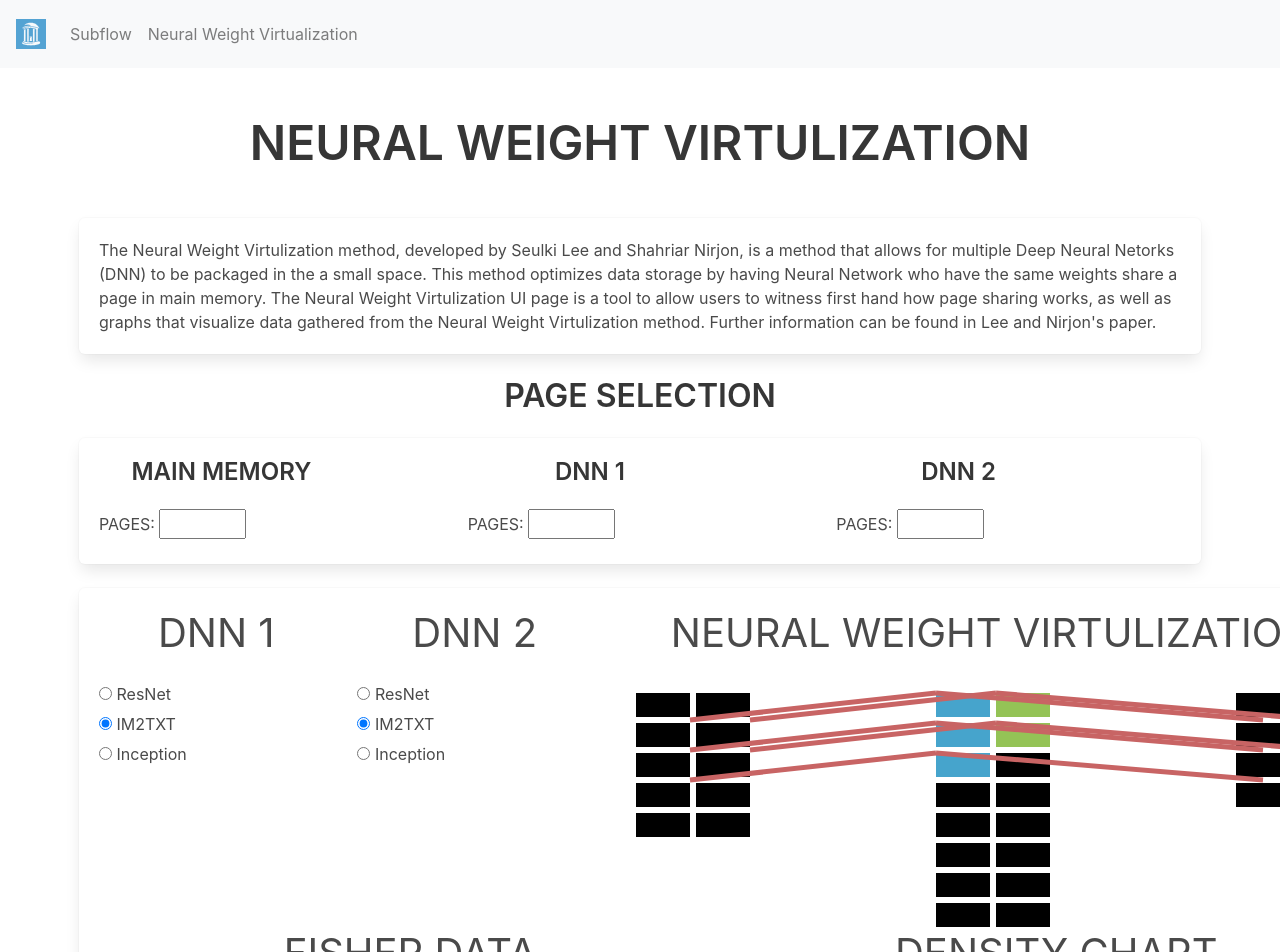
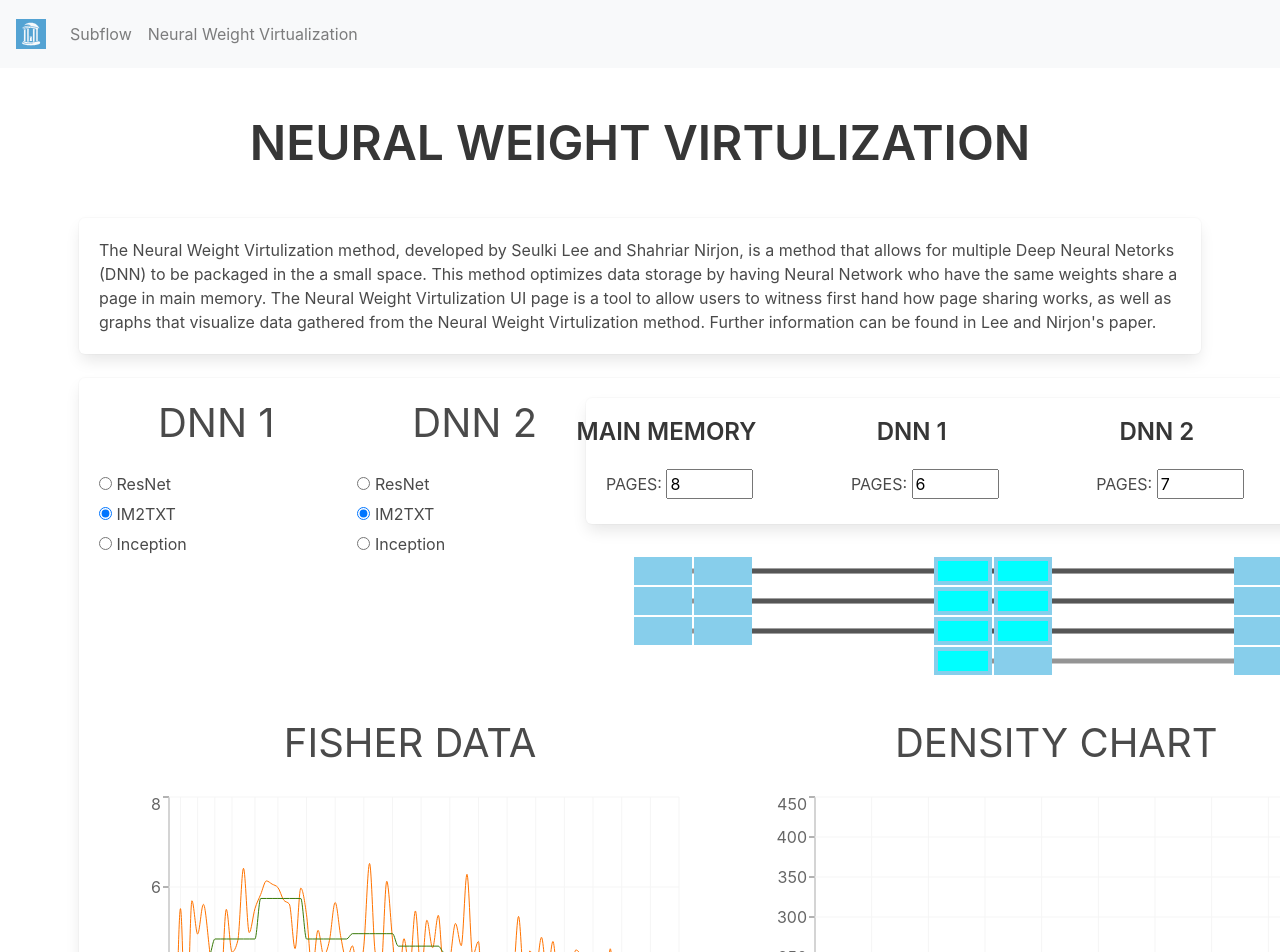
Before and after one commit to akyuus/neural-net-sim, a React (Create React App) app in the folder typescript-app/: page /neuralweightvirtualization in a window 1280 px wide. Shown: the top 952 px of the page. Built offline with nearby package versions, Linux system fonts and the light colour scheme.

Commit message:
consolidation of pageset elements and attempted onChange SVG update

```diff
--- a/typescript-app/src/components/NeuralWeightUI.tsx
+++ b/typescript-app/src/components/NeuralWeightUI.tsx
@@ -1,11 +1,15 @@
 import "../styles.css";
 import PageSet from "./PageSet";
+import PageMatching from "./PageMatching";
 import { LineChart, Line, XAxis, YAxis, CartesianGrid, Tooltip, Label } from "recharts";
 
 import Navigation from "./Navigation";
 import fisherdata from "./fisherdata.json";
 
 export default function NeuralWeightUI() {
+
+
+
   return (
     <div>
       <Navigation />
@@ -29,7 +33,7 @@ export default function NeuralWeightUI() {
               information can be found in Lee and Nirjon's paper.
             </p>
           </div>
-          <div className="columns">
+          {/* <div className="columns">
             <div className="column">
               <h1 className="title is-3 has-text-centered"> PAGE SELECTION </h1>
               <div className="box">
@@ -44,7 +48,7 @@ export default function NeuralWeightUI() {
                     <label htmlFor="main-pages">PAGES:</label>{" "}
                     <input
                       type="number"
-                      id="main-pages"
+                      id="main-pages-mem"
                       name="main-pages"
                       min="0"
                       max="20"
@@ -60,7 +64,7 @@ export default function NeuralWeightUI() {
                     <label htmlFor="main-pages">PAGES:</label>{" "}
                     <input
                       type="number"
-                      id="main-pages"
+                      id="main-pages-1"
                       name="main-pages"
                       min="0"
                       max="20"
@@ -76,7 +80,7 @@ export default function NeuralWeightUI() {
                     <label htmlFor="main-pages">PAGES:</label>{" "}
                     <input
                       type="number"
-                      id="main-pages"
+                      id="main-pages-2"
                       name="main-pages"
                       min="0"
                       max="20"
@@ -85,7 +89,7 @@ export default function NeuralWeightUI() {
                 </div>
               </div>
             </div>
-          </div>
+          </div> */}
           <div className="columns">
             <div className="column">
               <div className="box">
@@ -141,24 +145,25 @@ export default function NeuralWeightUI() {
                     </div>
                   </div>
                   <div className="column is-three-fifths">
-                  <h3
+                  {/* <h3
                       className="subtitle is-2 has-text-centered"
                     > NEURAL WEIGHT VIRTULIZATION
-                        </h3>
+                        </h3> */}
                 <div id="page_set_location">
-                  <PageSet
-                  viewHeight={480}
-                  viewWidth={1080}
-                  pct_size={5}
-                  x__={0}
-                  y__={0}
-                  paths={5}
-                  pagesm={16}
-                  pages1={10}
-                  pages2={8}
-                />
+                    <PageSet pct_size={5}
+                    x__={0}
+                    y__={0}
+                    pagesm={8}
+                    pages1={6}
+                    pages2={7}
+                    viewWidth={1080}
+                    viewHeight={480}
+                    />
                 </div>
                   </div>
+                  <script>
+
+                  </script>
                 </div>
                 <div className="columns">
                     <div className="column">
--- /dev/null
+++ b/typescript-app/src/components/PageMatching.tsx
@@ -0,0 +1,176 @@
+
+import  {useState, useEffect} from 'react';
+import PageSet from './PageSet';
+
+export interface view {
+  ViewHeight:number,
+  ViewWidth:number
+}
+
+const PageMatching =  ({ViewWidth,ViewHeight}: view): JSX.Element =>
+{
+
+  const [MemPages, setMemPages] = useState(8);
+  const [DNN1Pages, setDNN1Pages] = useState(7);
+  const [DNN2Pages, setDNN2Pages] = useState(6);
+
+  function getSubDocument(embedding_element)
+  {
+    if (embedding_element.contentDocument)
+    {
+      return embedding_element.contentDocument;
+    }
+    else
+    {
+      var subdoc = null;
+      try {
+        subdoc = embedding_element.getSVGDocument();
+      } catch(e) {}
+      return subdoc;
+    }
+  }
+
+  function findSVGElements()
+  {
+    var elms = document.querySelectorAll(".emb");
+    for (var i = 0; i < elms.length; i++)
+    {
+      var subdoc = getSubDocument(elms[i])
+      if (subdoc)
+        subdoc.getElementById("render")?.focus();
+    }
+  }
+
+  function handleMChange(e) {
+    setMemPages(e.target.value);
+    console.log(e.target.value);
+    findSVGElements();
+  }
+
+function handle1Change(e) {
+    setDNN1Pages(e.target.value);
+    console.log(e.target.value);
+    findSVGElements();
+  }
+function handle2Change(e) {
+    setDNN2Pages(e.target.value);
+    console.log(e.target.value);
+    findSVGElements();
+  }
+
+
+
+    useEffect(() => {
+
+
+    // const pageManager = (num:number): Promise<number> => {
+    //   return new Promise((resolve) => {
+    //     let returnNum: number = Number(num % 2);
+    //     resolve(returnNum);
+    //   })
+    // }
+    // const getOddorEven = async (num:number) => {
+    //   let result:number = await pageManager(num);
+    //   setItem(result);
+    // }
+    // getOddorEven(pages1);
+    // setItem1(item);
+    // getOddorEven(pages2);
+    // setItem2(item);
+    // getOddorEven(pagesm);
+    // setItemm(item);
+
+    // console.log(pages1 + " " + pagesm + " " + pages2);
+    // console.log(item1 + " " + itemm + " " + item2);
+
+
+    }, []);
+
+
+    return(
+      <div>
+      <div className="columns">
+      <div className="column">
+        <div className="box">
+          <div className="columns">
+            <div className="column">
+              <h3
+                className="title is-4 has-text-centered"
+                id="text_center"
+              >
+                MAIN MEMORY
+              </h3>
+              <label htmlFor="main-pages">PAGES:</label>{" "}
+              <input
+                type="number"
+                id="main-pages-mem"
+                name="main-pages"
+                min="0"
+                max="20"
+                onChange={handleMChange}
+                value={MemPages}
+              />
+            </div>
+            <div className="column">
+              <h3
+                className="title is-4 has-text-centered"
+                id="text_center"
+              >
+                DNN 1
+              </h3>
+              <label htmlFor="main-pages">PAGES:</label>{" "}
+              <input
+                type="number"
+                id="main-pages-1"
+                name="main-pages"
+                min="0"
+                max="20"
+                onChange={handle1Change}
+                value={DNN1Pages}
+              />
+            </div>
+            <div className="column">
+              <h3
+                className="title is-4 has-text-centered"
+                id="text_center"
+              >
+                DNN 2
+              </h3>
+              <label htmlFor="main-pages">PAGES:</label>{" "}
+              <input
+                type="number"
+                id="main-pages-2"
+                name="main-pages"
+                min="0"
+                max="20"
+                onChange={handle2Change}
+                value={DNN2Pages}
+              />
+            </div>
+          </div>
+        </div>
+      </div>
+    </div>
+
+    <svg id="render" width={ViewWidth} height={ViewHeight} viewBox="0 0 1080 480">
+    <PageSet
+                  viewHeight={ViewHeight}
+                  viewWidth={ViewWidth}
+                  pct_size={5}
+                  x__={0}
+                  y__={0}
+                  pages1={DNN1Pages}
+                  pages2={DNN2Pages}
+                  pagesm={MemPages}
+                />
+                </svg>
+                </div>
+
+    );
+    }
+// GENERATE AUTOMATIC PATHS GIVEN + X__ , Y___
+
+
+
+
+  export default PageMatching;
--- a/typescript-app/src/components/PageSet.tsx
+++ b/typescript-app/src/components/PageSet.tsx
@@ -1,30 +1,82 @@
+import { render } from 'enzyme';
 import {useState, useEffect} from 'react';
+import PageMatching from './PageMatching';
 
 export interface Set {
   pct_size: number,
   x__: number,
   y__: number,
-  paths: number,
-  pagesm: number,
-  pages1: number,
-  pages2: number,
+  pagesm:number,
+  pages1:number,
+  pages2:number,
   viewWidth: number,
   viewHeight: number
 }
 var row: SVGRectElement[];
 var path: SVGPathElement[];
 
-const PageSet = ({pct_size,x__,y__,paths,pagesm,pages1,pages2,viewWidth,viewHeight}: Set): JSX.Element =>
+const PageSet = ({pct_size,x__,y__,pagesm,pages1,pages2,viewWidth,viewHeight}: Set):JSX.Element =>
 {
 
   const [items1, setItems1] = useState<SVGRectElement[]>([]);
   const [items2, setItems2] = useState<SVGRectElement[]>([]);
   const [itemsm, setItemsm] = useState<SVGRectElement[]>([]);
   const [items, setItems] = useState<SVGPathElement[]>([]);
+  const [MemPages, setMemPages] = useState(8);
+  const [DNN1Pages, setDNN1Pages] = useState(6);
+  const [DNN2Pages, setDNN2Pages] = useState(7);
+
+  function getSubDocument(embedding_element)
+  {
+    if (embedding_element.contentDocument)
+    {
+      return embedding_element.contentDocument;
+    }
+    else
+    {
+      var subdoc = null;
+      try {
+        subdoc = embedding_element.getSVGDocument();
+      } catch(e) {}
+      return subdoc;
+    }
+  }
+
+  function findSVGElements()
+  {
+    var elms = document.querySelectorAll(".emb");
+    for (var i = 0; i < elms.length; i++)
+    {
+      var subdoc = getSubDocument(elms[i])
+      if (subdoc)
+
+        subdoc.getElementById("render")?.focus();
+
+    }
+  }
+
+  function handleMChange(e) {
+    setMemPages(e.target.value);
+    pagesm=e.target.value
+    findSVGElements();
+  }
+
+function handle1Change(e) {
+    setDNN1Pages(e.target.value);
+    pages1=e.target.value;
+    findSVGElements();
+  }
+function handle2Change(e) {
+    setDNN2Pages(e.target.value);
+    pages2=e.target.value;
+    findSVGElements();
+  }
 
   useEffect(() => {
-
-
+    let paths:number=0;
+    if(pages1>pages2) {paths=pages1}
+    else {paths=pages2};
+    console.log(paths+"-paths...UseEffect")
 
     const svgns = "http://www.w3.org/2000/svg";
     let x;
@@ -32,11 +84,11 @@ const PageSet = ({pct_size,x__,y__,paths,pagesm,pages1,pages2,viewWidth,viewHeig
     let odd;
     row = [];
     let counter = 0;
-    const colorArray = ["#94c356", "#46a4cc"];
+    const colorArray = ["aqua"];
     let arr: number[];
     let left:number[][] = [];
 
-    if(pages1 % 2 == 1) {
+    if(pages1 % 2 === 1) {
       odd = 1;
       pages1+=1;
     }
@@ -57,7 +109,7 @@ const PageSet = ({pct_size,x__,y__,paths,pagesm,pages1,pages2,viewWidth,viewHeig
         row.push(newRect);
 
         let x_ = (x+(pct_size/100)*viewWidth);
-        let y_ = (y+(((pct_size/100)*viewWidth)/2));
+        let y_ = (y+(((pct_size/100)*viewHeight)/2));
 
         arr=[];
         arr.push(x_);
@@ -71,7 +123,7 @@ const PageSet = ({pct_size,x__,y__,paths,pagesm,pages1,pages2,viewWidth,viewHeig
 
     let right:number[][] = [];
 
-    if(pages2 % 2 == 1) {
+    if(pages2 % 2 === 1) {
       odd = 1;
       pages2+=1;
     }
@@ -89,18 +141,16 @@ const PageSet = ({pct_size,x__,y__,paths,pagesm,pages1,pages2,viewWidth,viewHeig
         newRect.setAttribute("fill", colorArray[counter % colorArray.length]);
         if(odd === 1 && j === (pages2/2)-1 && i === 2-1){break;}
 
-        //   } ///////////////////// STORE ARRAY OF COORDINATES FOR PATH GENERATION THEN MODULATE PATH GENERATION TO PERFORM ONE PAGE SET TO ANOTHER
-        // });///////////////  GENERATE PAGES GIVEN DISTANCE FORMULAS FROM PATHGEN
-        // /////////
+
         row.push(newRect);
-        right.push([(x+(((pct_size/100)*viewWidth)/2)),(y+(((pct_size/100)*viewWidth)/2))]);
+        right.push([(x+(((pct_size/100)*viewWidth)/2)),(y+(((pct_size/100)*viewHeight)/2))]);
       }
     }
     setItems2(row);
 
     odd = 0;
 
-    if(pagesm % 2 == 1) {
+    if(pagesm % 2 === 1) {
       odd = 1;
       pagesm+=1;
     }
@@ -121,32 +171,109 @@ const PageSet = ({pct_size,x__,y__,paths,pagesm,pages1,pages2,viewWidth,viewHeig
         if(counter-1<paths){newRect.setAttribute("fill", colorArray[counter % colorArray.length]);}
         if(odd === 1 && j === (pagesm/2)-1 && i === 2-1){break;}
 
-        //   } ///////////////////// STORE ARRAY OF COORDINATES FOR PATH GENERATION THEN MODULATE PATH GENERATION TO PERFORM ONE PAGE SET TO ANOTHER
-        // });///////////////  GENERATE PAGES GIVEN DISTANCE FORMULAS FROM PATHGEN
-        // /////////
+
         row.push(newRect);
-        middle.push([x,y]);
+        middle.push([x,(y+(((pct_size/100)*viewHeight)/2))]);
       }
     }
     setItemsm(row);
     path = [];
 
+
     for (let i = 0; i < paths; i++) {
       let leftPath = document.createElementNS(svgns, "path");
-      leftPath.setAttribute("d", "M"+left[i][0]+" "+left[i][1]+ ", "+middle[i][0]+" "+middle[i][1]);
+      if(left.length > i)
+      {leftPath.setAttribute("d", "M"+left[i][0]+" "+left[i][1]+ ", "+middle[i][0]+" "+middle[i][1]);
       path.push(leftPath);
-      let rightPath = document.createElementNS(svgns, "path");
+      }
+      if(right.length > i)
+      {let rightPath = document.createElementNS(svgns, "path");
       rightPath.setAttribute("d", "M"+right[i][0]+" "+right[i][1]+ ", "+middle[i][0]+" "+middle[i][1]);
-      path.push(rightPath);
+      path.push(rightPath);}
     }
     setItems(path);
 
   }, []);
 
-    return(<svg width={viewWidth} height={viewHeight} viewBox="0 0 1080 480">
 
+
+
+
+    return(
+      <div>
+      <div className="columns">
+      <div className="column">
+        <div className="box">
+          <div className="columns">
+            <div className="column">
+              <h3
+                className="title is-4 has-text-centered"
+                id="text_center"
+              >
+                MAIN MEMORY
+              </h3>
+              <label htmlFor="main-pages">PAGES:</label>{" "}
+              <input
+                type="number"
+                id="main-pages-mem"
+                name="main-pages"
+                min="0"
+                max="20"
+                onChange={handleMChange}
+                value={MemPages}
+              />
+            </div>
+            <div className="column">
+              <h3
+                className="title is-4 has-text-centered"
+                id="text_center"
+              >
+                DNN 1
+              </h3>
+              <label htmlFor="main-pages">PAGES:</label>{" "}
+              <input
+                type="number"
+                id="main-pages-1"
+                name="main-pages"
+                min="0"
+                max="20"
+                onChange={handle1Change}
+                value={DNN1Pages}
+              />
+            </div>
+            <div className="column">
+              <h3
+                className="title is-4 has-text-centered"
+                id="text_center"
+              >
+                DNN 2
+              </h3>
+              <label htmlFor="main-pages">PAGES:</label>{" "}
+              <input
+                type="number"
+                id="main-pages-2"
+                name="main-pages"
+                min="0"
+                max="20"
+                onChange={handle2Change}
+                value={DNN2Pages}
+              />
+            </div>
+          </div>
+        </div>
+      </div>
+    </div>
+    <svg id="render" width={viewWidth} height={viewHeight} viewBox="0 0 1080 480">
+      <g>
+
+    {
+            items.map( (n) =>{ const d = n.getAttribute("d");
+            if(d) return (<path strokeWidth="5px" stroke="rgba(0,0,0,0.42)" d={d}/>)})
+     }
+      <g fill="skyblue" stroke="skyblue" strokeWidth="4" >
      {
-       items1.map( (n) =>{return (<rect x={n.x.baseVal.valueInSpecifiedUnits} y={n.y.baseVal.valueInSpecifiedUnits}width={n.width.baseVal.valueAsString} height={n.height.baseVal.valueAsString} />)})
+       items1.map( (n) =>{
+         return (<rect x={n.x.baseVal.valueInSpecifiedUnits} y={n.y.baseVal.valueInSpecifiedUnits}width={n.width.baseVal.valueAsString} height={n.height.baseVal.valueAsString} />)})
      }
           {
        items2.map( (n) =>{return (<rect x={n.x.baseVal.valueInSpecifiedUnits} y={n.y.baseVal.valueInSpecifiedUnits}width={n.width.baseVal.valueAsString} height={n.height.baseVal.valueAsString} />)})
@@ -154,19 +281,11 @@ const PageSet = ({pct_size,x__,y__,paths,pagesm,pages1,pages2,viewWidth,viewHeig
           {
        itemsm.map( (n) =>{return (<rect x={n.x.baseVal.valueInSpecifiedUnits} y={n.y.baseVal.valueInSpecifiedUnits}width={n.width.baseVal.valueAsString} height={n.height.baseVal.valueAsString} fill={n.getAttribute("fill")?.toString()} />)})
      }
-          {/* <path  stroke-width="5px" stroke="rgba(200,100,100,200)"
-          d="M100 112, 243 112"/>
-          <path  stroke-width="5px" stroke="rgba(200,100,100,200)"
-          d="M100 100, 150 100"/>
-          <path stroke-width="5px" stroke="rgba(200,100,100,200)"
-          d="M150 100, 150 150"/>   */}
-         {
-            items.map( (n) =>{ const d = n.getAttribute("d");
-            if(d) return (<path stroke-width="5px" stroke="rgba(200,100,100,200)" d={d}/>)})
-     }
-\
-   </svg>);
+     </g>
+
+</g>
+</svg>
+</div>);
   }
 
-
   export default PageSet;
```
